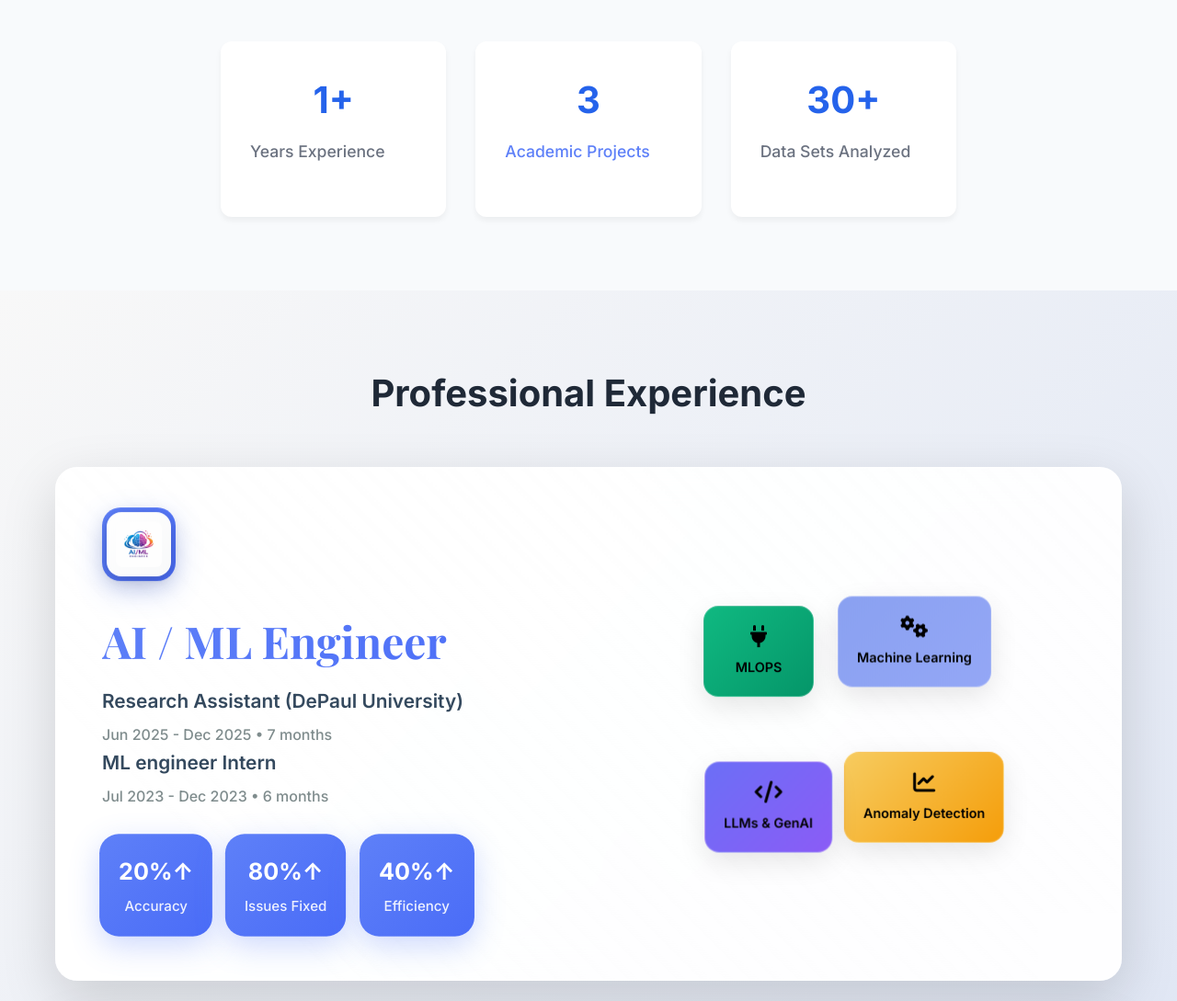
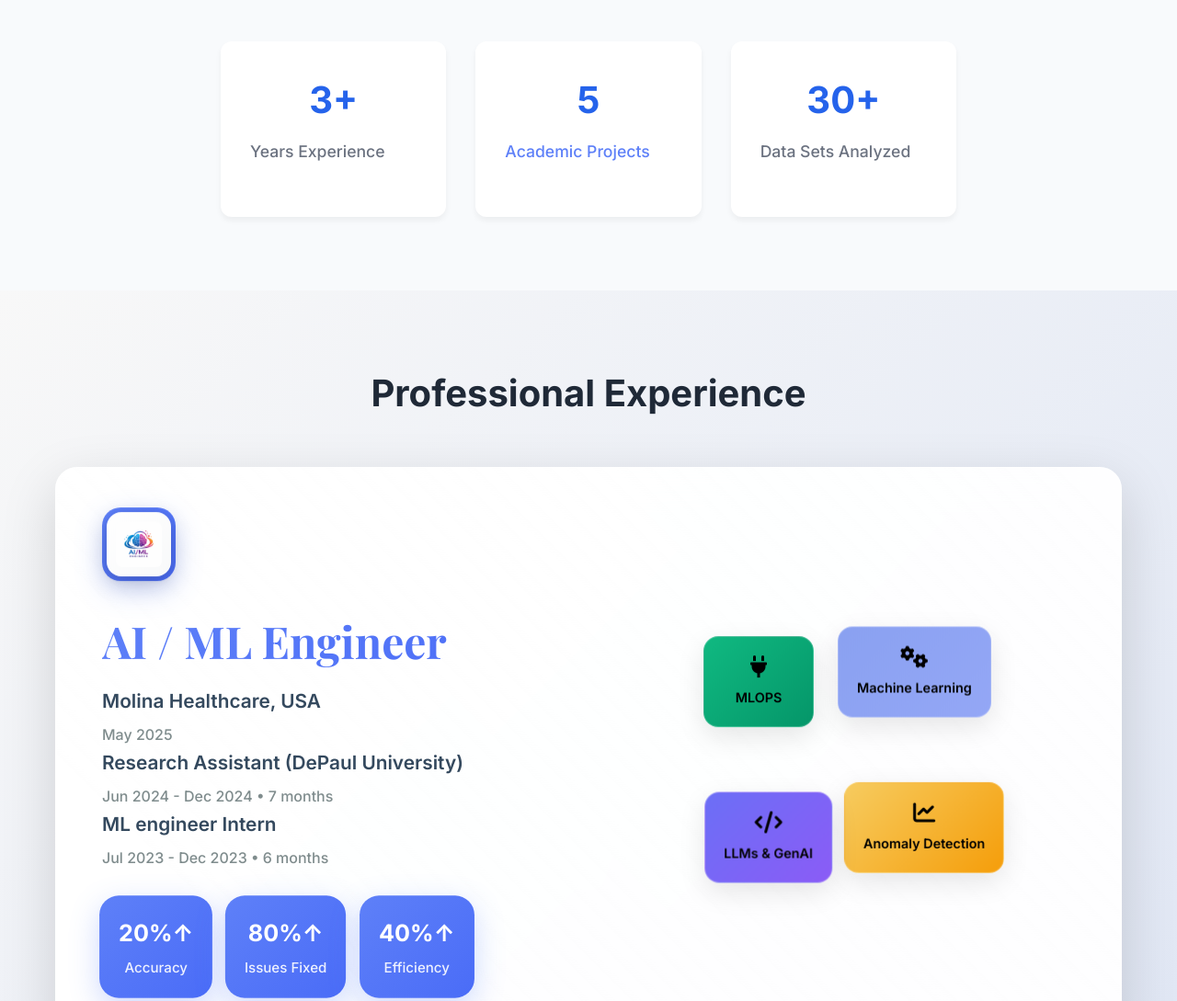
Before and after one commit to Mavudiya/MY_PORTFOLIO, a plain HTML site: page index.html in a window 1280 px wide. Shown: the part 1431-2520 px from the top of the page at 92% size. Drawn offline with nearby package versions, Linux system fonts and the light colour scheme.

Commit message:
path fix

```diff
--- a/index.html
+++ b/index.html
@@ -114,11 +114,11 @@
                     </p>
                     <div class="about-stats">
                         <div class="stat">
-                            <h3>1+</h3>
+                            <h3>3+</h3>
                             <p>Years Experience</p>
                         </div>
                         <div class="stat">
-                            <h3>3</h3>
+                            <h3>5</h3>
                             <p><a href="#projects" class="stat-link">Academic Projects</a></p>
                         </div>
                         <div class="stat">
@@ -143,8 +143,10 @@
                                 <img src="image/AI_ML_logo.png" alt="AI logo" class="custom-logo">
                             </div>
                             <h2>AI / ML Engineer</h2>
+                            <div class="company-name">Molina Healthcare, USA </div>
+                            <div class="experience-period">May 2025</div>
                             <div class="company-name">Research Assistant (DePaul University)</div>
-                            <div class="experience-period">Jun 2025 - Dec 2025 • 7 months</div>
+                            <div class="experience-period">Jun 2024 - Dec 2024 • 7 months</div>
                             <div class="company-name">ML engineer Intern</div>
                             <div class="experience-period">Jul 2023 - Dec 2023 • 6 months</div>
                         </div>
```
